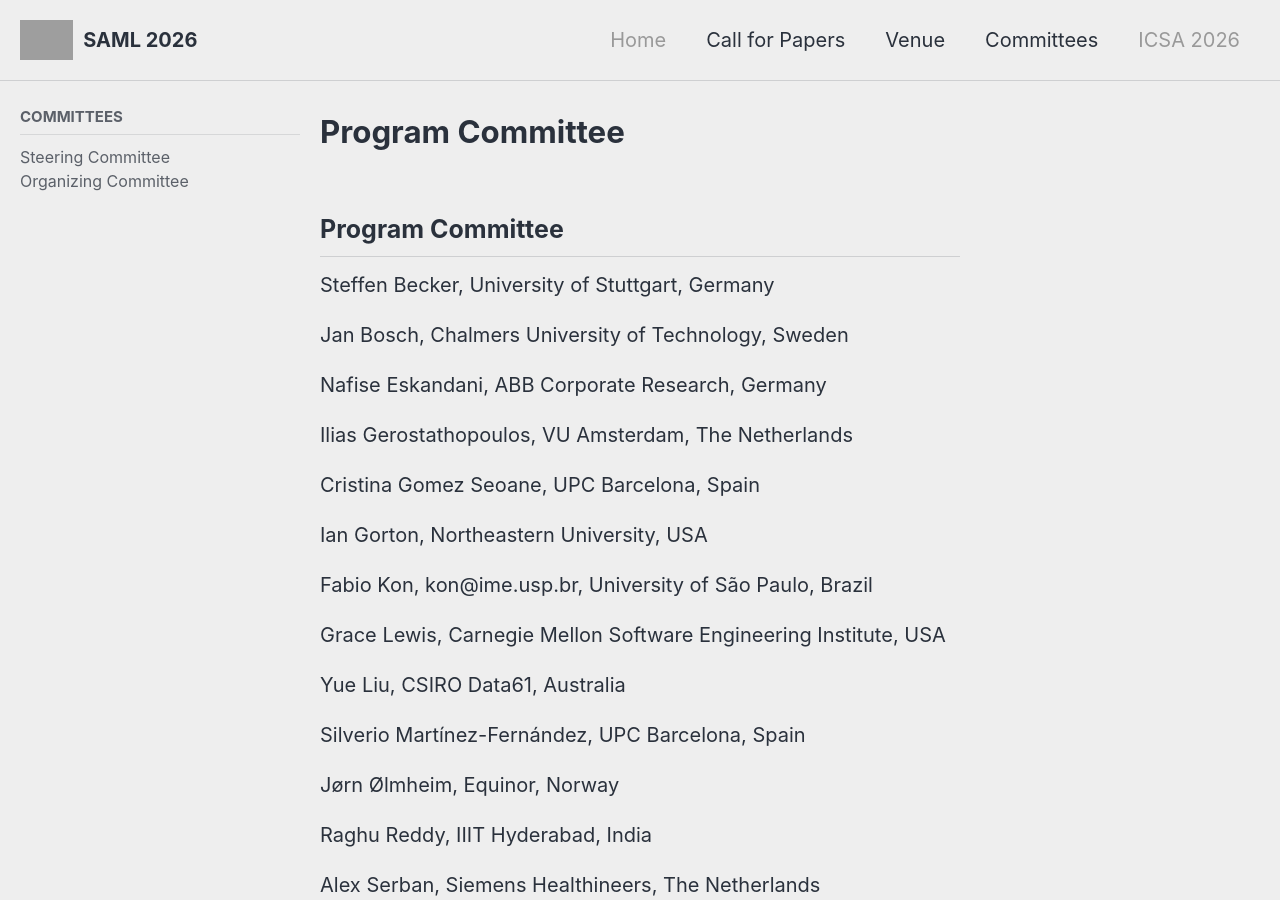
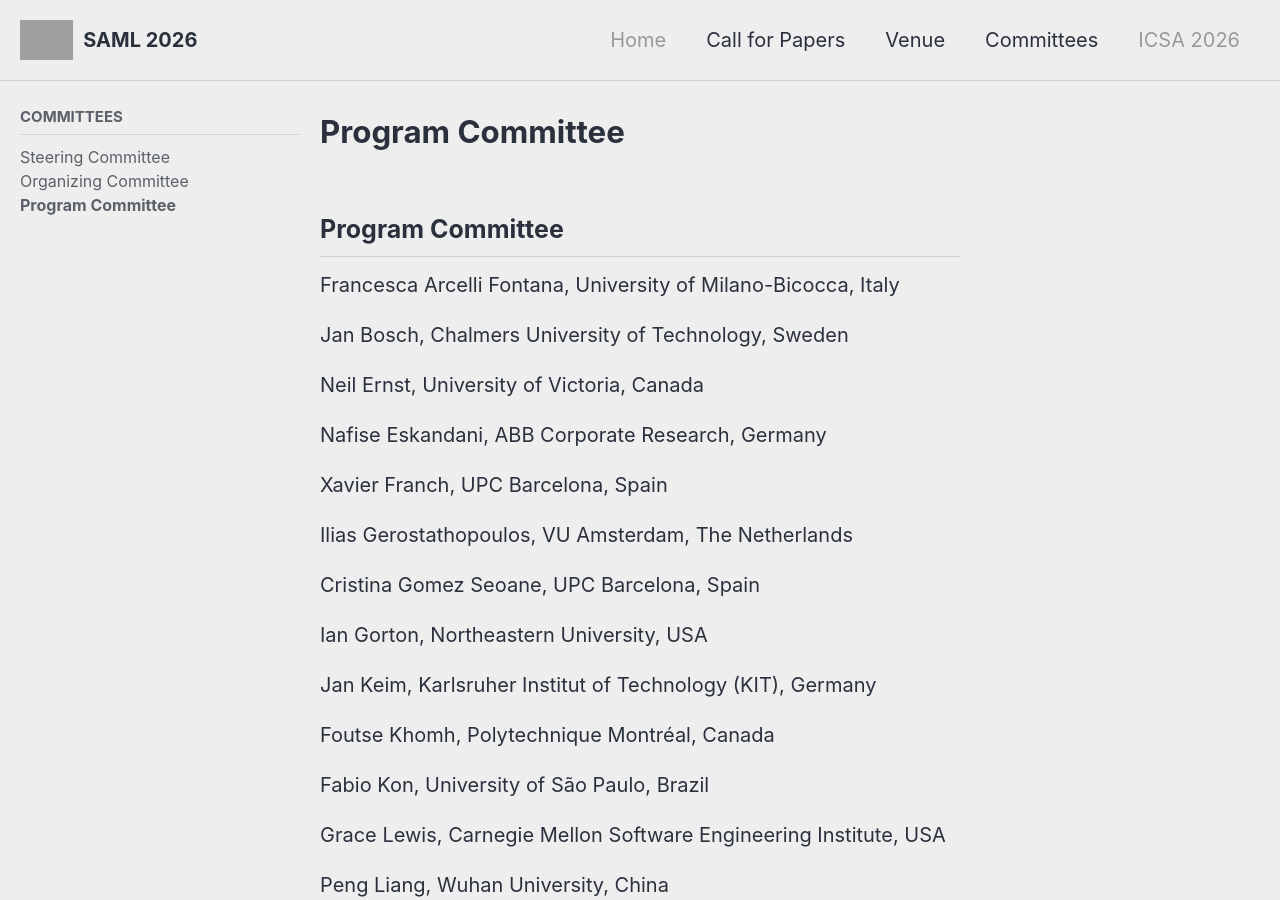
Before and after one commit to sa-ml/saml2026, a Jekyll site: the page built from _pages/committees/program.md, in a window 1280 px wide and 900 px high. Built offline with Jekyll 4.4.1, drawn with Linux system fonts in a browser that asks for light colours; cached includes are drawn as plain includes; nearby versions of some CDN libraries; some of the changed text lies outside the part shown; grey boxes are pictures that could not be loaded.

Commit message:
added program committee

```diff
--- a/_data/navigation.yml
+++ b/_data/navigation.yml
@@ -146,8 +146,8 @@
         url: /steering/
       - title: "Organizing Committee"
         url: /organization/
-      #- title: "Program Committee"
-      #  url: /committees/program/
+      - title: "Program Committee"
+        url: /committees/program/
       # - title: "Ethics Committee"
       #  url: /ethics/committee/
       # - title: "Diversity & Inclusion Committee"
--- a/_pages/committees/program.md
+++ b/_pages/committees/program.md
@@ -8,40 +8,56 @@
 
 ## Program Committee
 
-Steffen	Becker, University of Stuttgart, Germany
+Francesca	Arcelli Fontana,	University of Milano-Bicocca, Italy
 
-Jan Bosch,	Chalmers University of Technology, Sweden
+Jan	Bosch,	Chalmers University of Technology,	Sweden
 
-Nafise Eskandani, ABB Corporate Research, Germany
+Neil	Ernst,	University of Victoria,	Canada
 
-Ilias Gerostathopoulos, VU Amsterdam, The Netherlands
+Nafise	Eskandani,	ABB Corporate Research,	Germany
 
-Cristina Gomez Seoane, UPC Barcelona, Spain
+Xavier	Franch,	UPC Barcelona,	Spain
 
-Ian Gorton, Northeastern University, USA
+Ilias	Gerostathopoulos,	VU Amsterdam,	The Netherlands
 
-Fabio Kon, kon@ime.usp.br, University of São Paulo, Brazil
+Cristina	Gomez Seoane,	UPC Barcelona,	Spain
 
-Grace Lewis, Carnegie Mellon Software Engineering Institute, USA
+Ian	Gorton,	Northeastern University,	USA
 
-Yue Liu, CSIRO Data61, Australia
+Jan	Keim,	Karlsruher Institut of Technology (KIT),	Germany
 
-Silverio Martínez-Fernández, UPC Barcelona, Spain
+Foutse	Khomh,	Polytechnique Montréal,	Canada
 
-Jørn Ølmheim, Equinor, Norway
+Fabio	Kon,	University of São Paulo,	Brazil
 
-Raghu Reddy, IIIT Hyderabad, India
+Grace	Lewis,	Carnegie Mellon Software Engineering Institute,	USA
 
-Alex Serban, Siemens Healthineers, The Netherlands
+Peng	Liang,	Wuhan University,	China
 
-Julien Siebert, Fraunhofer IESE, Germany
+Yue	Liu,	Australian National University,	Australia
 
-Vincenzo Stoico, VU Amsterdam, The Netherlands
+Silverio	Martínez-Fernández,	UPC Barcelona,	Spain
 
-Anastas Stoyanovsky, RedHat, USA
+Henry	Muccini,	University of L'Aquila,	Italy
 
-Stefan Wagner, TU Munich, Germany
+Jørn	Ølmheim,	Equinor,	Norway
 
-Sherry Xu, CSIRO Data61, Australia
+Alex	Serban,	Siemens Healthineers,	The Netherlands
 
-Marc Zeller, Siemens, Germany
+Julien	Siebert,	Fraunhofer IESE,	Germany
+
+Vincenzo	Stoico,	VU Amsterdam,	The Netherlands
+
+Anastas	Stoyanovsky,	RedHat,	USA
+
+Karthik	Vaidhyanathan,	IIIT Hyderabad,	India
+
+Roberto	Verdecchia,	University of Florence,	Italy
+
+Stefan	Wagner,	TU Munich,	Germany
+
+Sherry	Xu,	CSIRO Data61,	Australia
+
+Boming	Xia,	University of Adelaide,	Australia
+
+Marc	Zeller,	Siemens,	Germany
```
